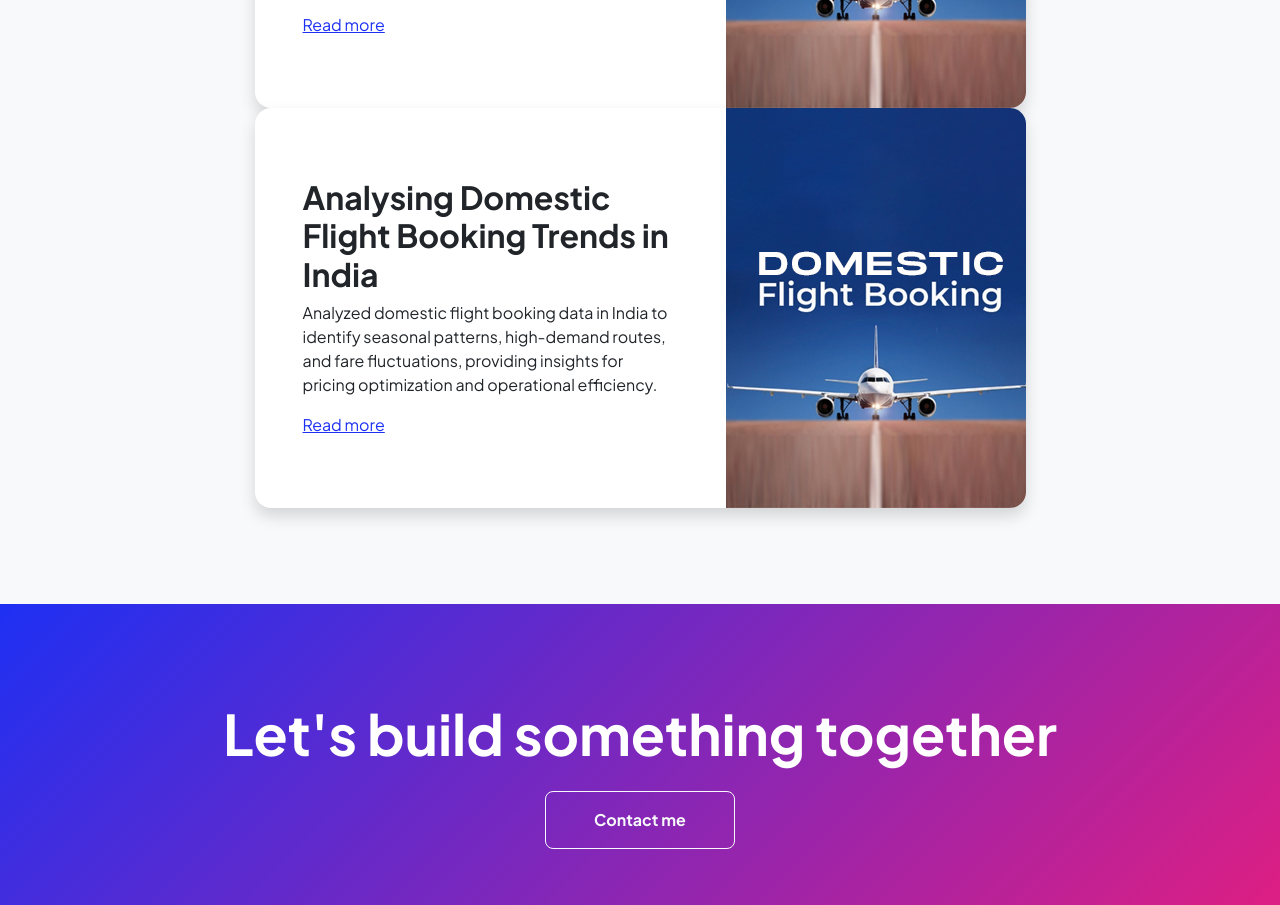
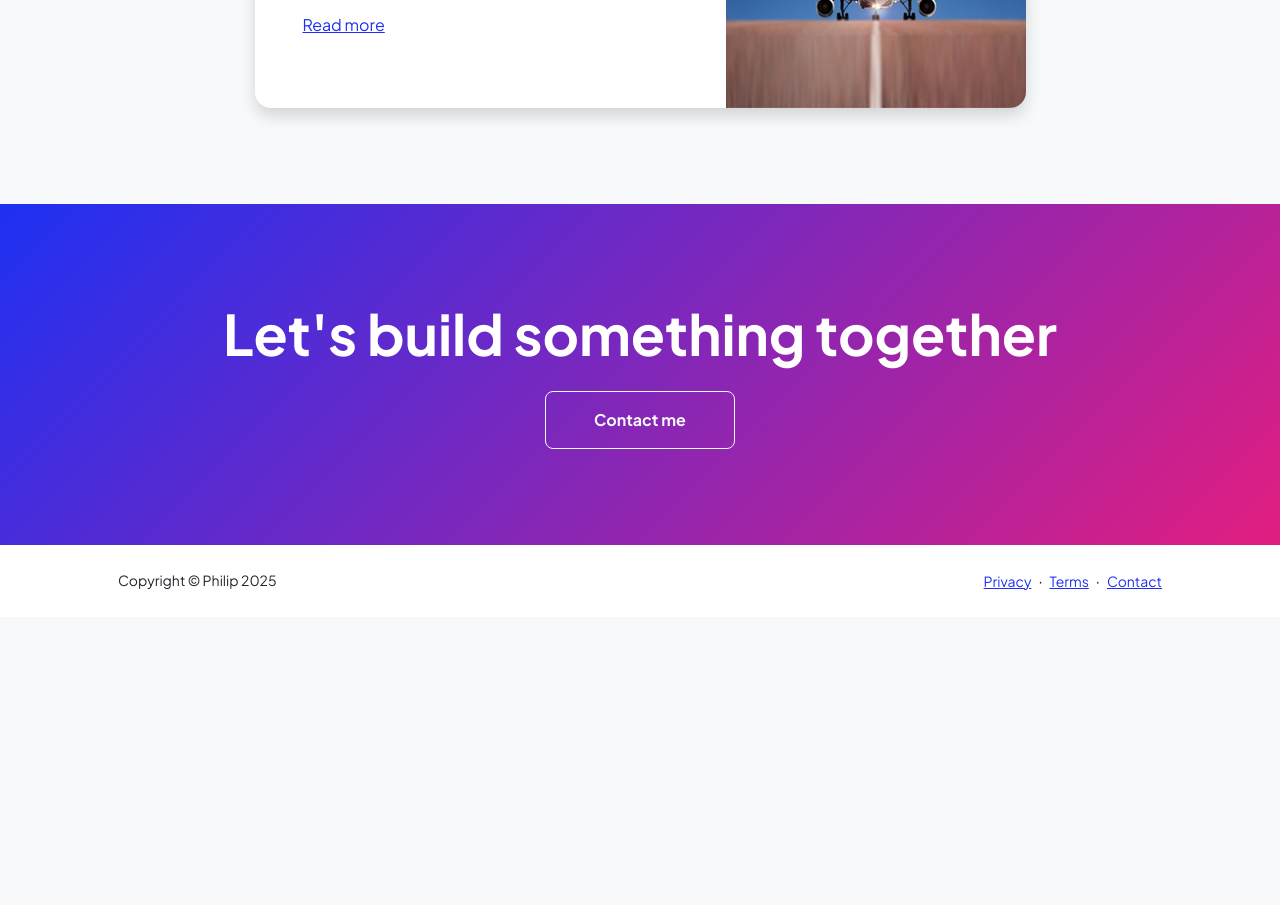
Before and after one commit to Kwasi777/Portfolio_website, a plain HTML site: page projects.html in a window 1280 px wide. Shown: the part 966-1871 px from the top of the page. After the commit the page ends 1583 px from the top, so only its background shows below. Drawn offline with nearby package versions, Linux system fonts and the light colour scheme.

Commit message:
Update projects.html

```diff
--- a/projects.html
+++ b/projects.html
@@ -69,20 +69,7 @@
                                     </div>
                                 </div>
                             </div>
-                            <!-- Project Card 3-->
-                            <div class="card overflow-hidden shadow rounded-4 border-0">
-                                <div class="card-body p-0">
-                                    <div class="d-flex align-items-center">
-                                        <div class="p-5">
-                                            <h2 class="fw-bolder">Analysing Domestic Flight Booking Trends in India</h2>
-                                            <p>Analyzed domestic flight booking data in India to identify seasonal patterns, high-demand routes, and fare fluctuations, providing insights for pricing optimization and operational efficiency.</p>
-                                            <A href="https://github.com/Kwasi777/-Analysing-Domestic-Flight-Booking-Trends-in-India">Read more</A>
 
-                                        </div>
-                                        <img class="img-fluid" src="assets\flight.jpg" alt="..." />
-                                    </div>
-                                </div>
-                            </div>
                         </div>
                     </div>
                 </div>
```
